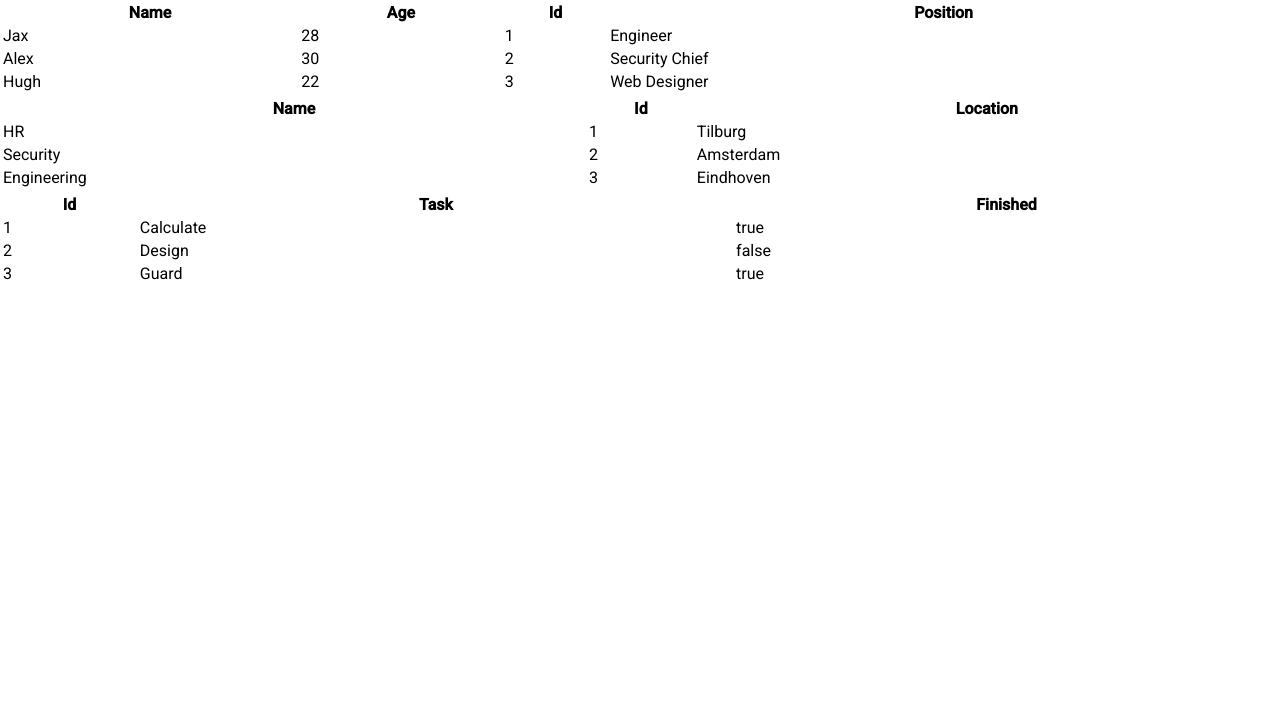
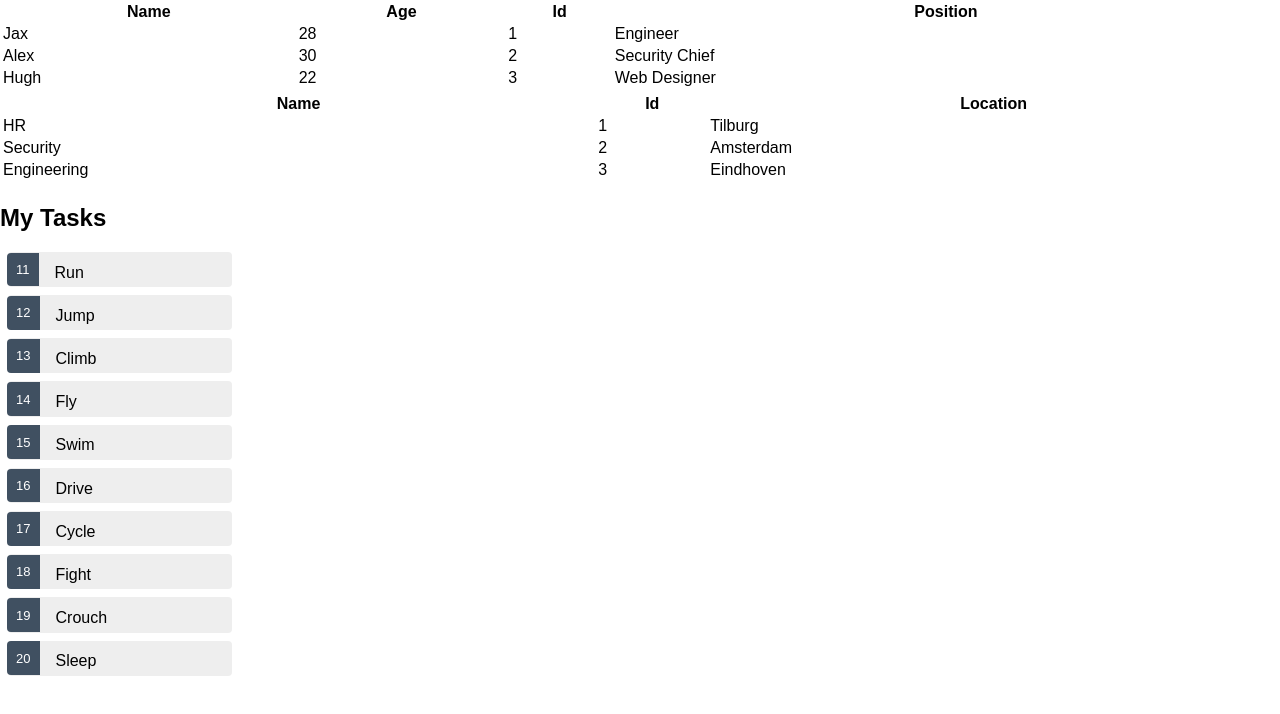
Before and after one commit to martinGrig/WEB2_Angular, an Angular app in the folder web2-app/: page / in a window 1280 px wide. Shown: the top 714 px of the page. Built offline with nearby package versions, Linux system fonts and the light colour scheme.

Commit message:
Tasks from an array

```diff
--- a/web2-app/src/app/app.component.css
+++ b/web2-app/src/app/app.component.css
@@ -0,0 +1,21 @@
+h1 {
+    color: #369;
+    font-family: Arial, Helvetica, sans-serif;
+    font-size: 250%;
+  }
+  h2, h3 {
+    color: #444;
+    font-family: Arial, Helvetica, sans-serif;
+    font-weight: lighter;
+  }
+  body {
+    margin: 2em;
+  }
+  body, input[type="text"], button {
+    color: #333;
+    font-family: Cambria, Georgia;
+  }
+  /* everywhere else */
+  * {
+    font-family: Arial, Helvetica, sans-serif;
+  }
--- a/web2-app/src/app/app.component.html
+++ b/web2-app/src/app/app.component.html
@@ -1,5 +1,5 @@
 <div>
   <app-employees></app-employees>
   <app-departments></app-departments>
-  <app-tasks></app-tasks>
 </div>
+<app-tasks></app-tasks>
--- /dev/null
+++ b/web2-app/src/app/mock-tasks.ts
@@ -0,0 +1,14 @@
+import { Task } from './task';
+
+export const TASKS: Task[] = [
+  { id: 11, name: 'Run' },
+  { id: 12, name: 'Jump' },
+  { id: 13, name: 'Climb' },
+  { id: 14, name: 'Fly' },
+  { id: 15, name: 'Swim' },
+  { id: 16, name: 'Drive' },
+  { id: 17, name: 'Cycle' },
+  { id: 18, name: 'Fight' },
+  { id: 19, name: 'Crouch' },
+  { id: 20, name: 'Sleep' }
+];
--- /dev/null
+++ b/web2-app/src/app/task.ts
@@ -0,0 +1,4 @@
+export class Task {
+  id: number;
+  name: string;
+}
--- a/web2-app/src/app/tasks/tasks.component.css
+++ b/web2-app/src/app/tasks/tasks.component.css
@@ -1,3 +1,43 @@
-table {
-    width: 20%;
-  }
+.tasks {
+  margin: 0 0 2em 0;
+  list-style-type: none;
+  padding: 0;
+  width: 15em;
+}
+.tasks li {
+  cursor: pointer;
+  position: relative;
+  left: 0;
+  background-color: #EEE;
+  margin: .5em;
+  padding: .3em 0;
+  height: 1.6em;
+  border-radius: 4px;
+}
+.tasks li:hover {
+  color: #607D8B;
+  background-color: #DDD;
+  left: .1em;
+}
+.tasks li.selected {
+  background-color: #CFD8DC;
+  color: white;
+}
+.tasks li.selected:hover {
+  background-color: #BBD8DC;
+  color: white;
+}
+.tasks .badge {
+  display: inline-block;
+  font-size: small;
+  color: white;
+  padding: 0.8em 0.7em 0 0.7em;
+  background-color:#405061;
+  line-height: 1em;
+  position: relative;
+  left: -1px;
+  top: -4px;
+  height: 1.8em;
+  margin-right: .8em;
+  border-radius: 4px 0 0 4px;
+}
--- a/web2-app/src/app/tasks/tasks.component.html
+++ b/web2-app/src/app/tasks/tasks.component.html
@@ -1,14 +1,20 @@
-<table style="width:100%">
-    <tr>
-      <th>Id</th>
-      <th>Task</th>
-      <th>Finished</th>
-    </tr>
-    <tr *ngFor="let task of tasks">
-      <td  >{{task.id}}</td>
-      <td  >{{task.name}}</td>
-      <td  >{{task.finished}}</td>
-    </tr>
-    <tr>
-    </tr>
-  </table>
+<h2>My Tasks</h2>
+<ul class="tasks">
+  <li *ngFor="let task of tasks"
+    [class.selected]="task === selectedTask"
+    (click)="onSelect(task)">
+    <span class="badge">{{task.id}}</span> {{task.name}}
+  </li>
+</ul>
+
+<div *ngIf="selectedTask">
+
+  <h2>{{selectedTask.name | uppercase}} Details</h2>
+  <div><span>id: </span>{{selectedTask.id}}</div>
+  <div>
+    <label>name:
+      <input [(ngModel)]="selectedTask.name" placeholder="name"/>
+    </label>
+  </div>
+
+</div>
--- a/web2-app/src/app/tasks/tasks.component.ts
+++ b/web2-app/src/app/tasks/tasks.component.ts
@@ -1,35 +1,24 @@
-import { Component, OnInit, SystemJsNgModuleLoaderConfig } from '@angular/core';
-import {Task} from '../Models/Tasks';
+import { Component, OnInit } from '@angular/core';
+import { Task } from '../task';
+import { TASKS } from '../mock-tasks';
 
 @Component({
   selector: 'app-tasks',
   templateUrl: './tasks.component.html',
   styleUrls: ['./tasks.component.css']
 })
+
 export class TasksComponent implements OnInit {
-  tasks: Task[];
+
+  tasks = TASKS;
+  selectedTask: Task;
 
   constructor() { }
 
   ngOnInit() {
-    this.tasks = [
-      {
-        id: 1,
-        name : "Calculate",
-        finished : true,
+  }
 
-      },
-      {
-        id: 2,
-        name : "Design",
-        finished : false,
-
-      },{
-        id: 3,
-        name : "Guard",
-        finished : true,
-
-      }
-    ]
+  onSelect(task: Task): void {
+    this.selectedTask = task;
+  }
 }
-}
```
Also changed, not shown: web2-app/src/app/Models/Tasks.ts (deleted, +0 -7 lines), web2-app/src/app/app.module.ts (+5 -5 lines).
